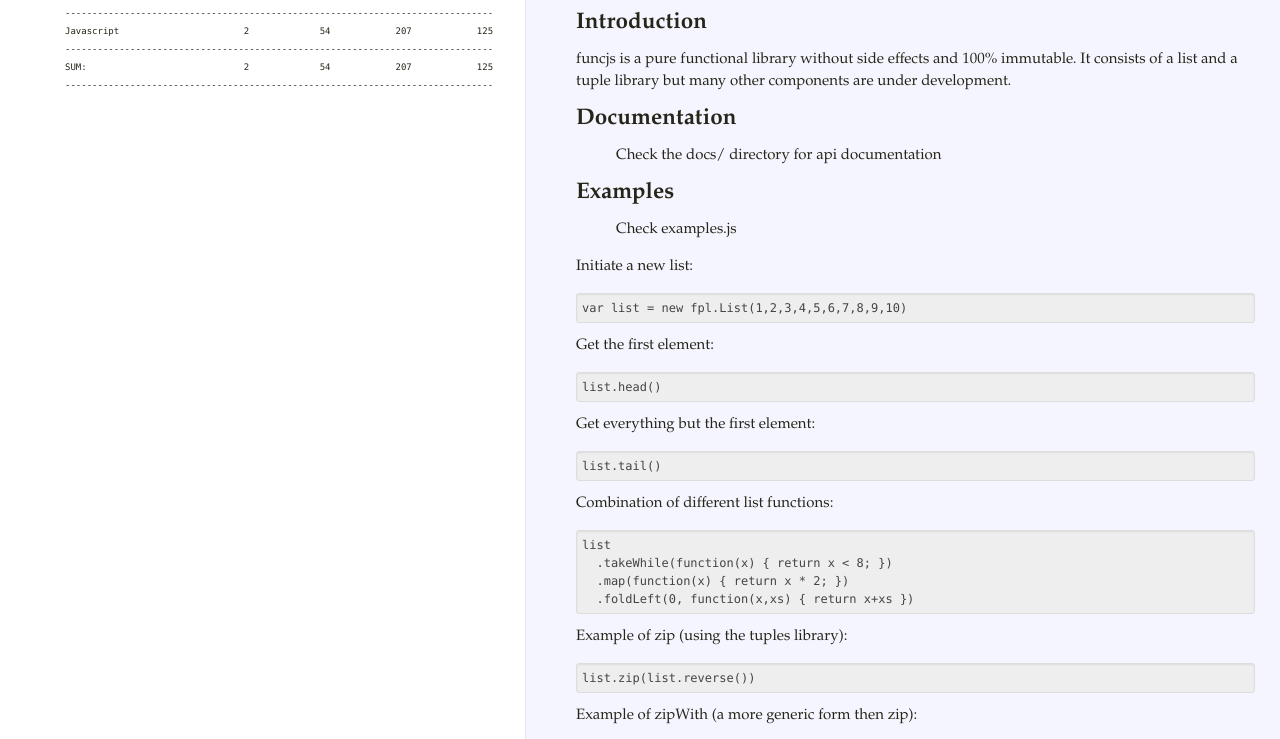
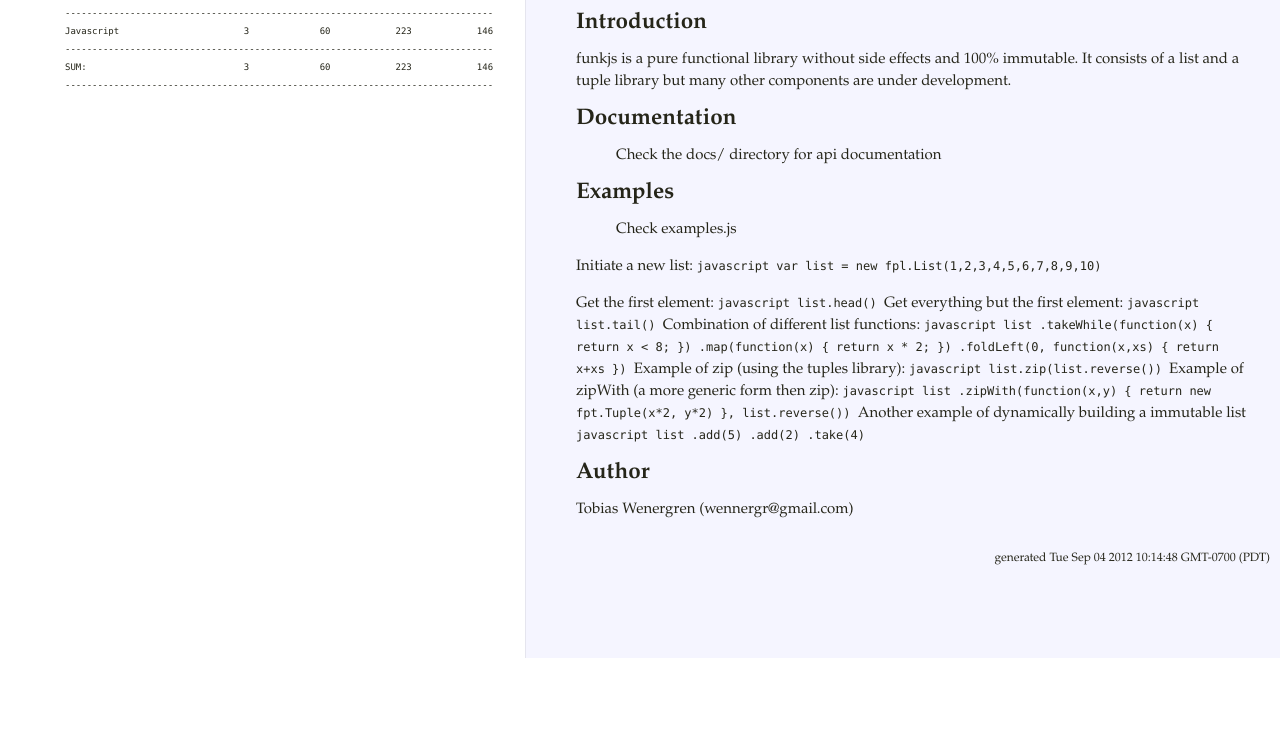
Before and after one commit to wennergr/funkjs, a plain HTML site: page docs/index.html in a window 1280 px wide. Shown: the part 142-881 px from the top of the page. After the commit the page ends 800 px from the top, so only its background shows below. Drawn offline with Linux system fonts and the light colour scheme.

Commit message:
Changed name of project from funcjs to funkjs
 * Name change
 * Regenerated documentation

```diff
--- a/docs/index.html
+++ b/docs/index.html
@@ -1,13 +1,13 @@
-<!DOCTYPE html><html><head><title>README</title><meta http-equiv="Content-Type" content="text/html" charset="UTF-8"><link rel="stylesheet" media="all" href="./docco.css"></head><body><div id="container"><div id="background"></div><div id="jump_to">Jump To &hellip;<div id="jump_wrapper"><div id="jump_page"><a href="./index.html" class="source"><span class="file_name">README</span></a><a href="./list.js.html" class="source "><span class="base_path">. / </span><span class="file_name">list.js</span></a><a href="./tuple.js.html" class="source "><span class="base_path">. / </span><span class="file_name">tuple.js</span></a></div></div></div><table cellpadding="0" cellspacing="0"><thead><tr><th class="docs"></th><th class="code"></th></tr></thead><tbody><tr id="section"><td class="docs"><p><h3>Stats</h3><pre class="code_stats">
-http://cloc.sourceforge.net v 1.55  T=0.5 s (4.0 files/s, 772.0 lines/s)
+<!DOCTYPE html><html><head><title>README</title><meta http-equiv="Content-Type" content="text/html" charset="UTF-8"><link rel="stylesheet" media="all" href="./docco.css"></head><body><div id="container"><div id="background"></div><div id="jump_to">Jump To &hellip;<div id="jump_wrapper"><div id="jump_page"><a href="./index.html" class="source"><span class="file_name">README</span></a><a href="./examples.js.html" class="source "><span class="base_path">. / </span><span class="file_name">examples.js</span></a><a href="./list.js.html" class="source "><span class="base_path">. / </span><span class="file_name">list.js</span></a><a href="./tuple.js.html" class="source "><span class="base_path">. / </span><span class="file_name">tuple.js</span></a></div></div></div><table cellpadding="0" cellspacing="0"><thead><tr><th class="docs"></th><th class="code"></th></tr></thead><tbody><tr id="section"><td class="docs"><p><h3>Stats</h3><pre class="code_stats">
+http://cloc.sourceforge.net v 1.55  T=0.5 s (6.0 files/s, 858.0 lines/s)
 -------------------------------------------------------------------------------
 Language                     files          blank        comment           code
 -------------------------------------------------------------------------------
-Javascript                       2             54            207            125
+Javascript                       3             60            223            146
 -------------------------------------------------------------------------------
-SUM:                             2             54            207            125
+SUM:                             3             60            223            146
 -------------------------------------------------------------------------------
-</pre></p></td><td id="content" class="code"><h1>funcjs</h1>
+</pre></p></td><td id="content" class="code"><h1>funkjs</h1>
 
 <blockquote>
   <p>Pure functional javascript library </p>
@@ -15,7 +15,7 @@ SUM:                             2             54            207            125
 
 <h2>Introduction</h2>
 
-<p>funcjs is a pure functional library without side effects
+<p>funkjs is a pure functional library without side effects
 and 100% immutable. It consists of a list and a tuple library
 but many other components are under development.</p>
 
@@ -31,49 +31,44 @@ but many other components are under development.</p>
   <p>Check examples.js</p>
 </blockquote>
 
-<p>Initiate a new list:</p>
+<p>Initiate a new list:
+<code>javascript
+    var list = new fpl.List(1,2,3,4,5,6,7,8,9,10)
+</code></p>
 
-<pre><code>var list = new fpl.List(1,2,3,4,5,6,7,8,9,10)
-</code></pre>
-
-<p>Get the first element:</p>
-
-<pre><code>list.head()
-</code></pre>
-
-<p>Get everything but the first element:</p>
-
-<pre><code>list.tail()
-</code></pre>
-
-<p>Combination of different list functions:</p>
-
-<pre><code>list
+<p>Get the first element:
+<code>javascript
+    list.head()
+</code>
+Get everything but the first element:
+  <code>javascript
+    list.tail()
+</code>
+Combination of different list functions:
+<code>javascript
+    list
       .takeWhile(function(x) { return x &lt; 8; })
       .map(function(x) { return x * 2; })
       .foldLeft(0, function(x,xs) { return x+xs })
-</code></pre>
-
-<p>Example of zip (using the tuples library):</p>
-
-<pre><code>list.zip(list.reverse())
-</code></pre>
-
-<p>Example of zipWith (a more generic form then zip):</p>
-
-<pre><code>list
+</code>
+Example of zip (using the tuples library):
+<code>javascript
+    list.zip(list.reverse())
+</code>
+Example of zipWith (a more generic form then zip):
+<code>javascript
+    list
       .zipWith(function(x,y) { return new fpt.Tuple(x*2, y*2) },
         list.reverse())
-</code></pre>
-
-<p>Another example of dynamically building a immutable list</p>
-
-<pre><code>list
+</code>
+Another example of dynamically building a immutable list
+<code>javascript
+    list
       .add(5)
       .add(2)
       .take(4)
-</code></pre>
+</code></p>
 
 <h2>Author</h2>
 
-<p>Tobias Wenergren (wennergr@gmail.com)</p>  </td></tr></tbody></table><div id="generated">generated Mon Sep 03 2012 18:54:45 GMT-0700 (PDT)  </div><div id="projectname"><a href="./index.html">funcjs</a></div></div></body></html>
+<p>Tobias Wenergren (wennergr@gmail.com)</p>  </td></tr></tbody></table><div id="generated">generated Tue Sep 04 2012 10:14:48 GMT-0700 (PDT)  </div><div id="projectname"><a href="./index.html">funkjs</a></div></div></body></html>
```
Also changed, not shown: docs/list.js.html (+2 -2 lines), docs/tuple.js.html (+2 -2 lines), 1 other file. Lines whose indentation alone changed are shown as unchanged.
